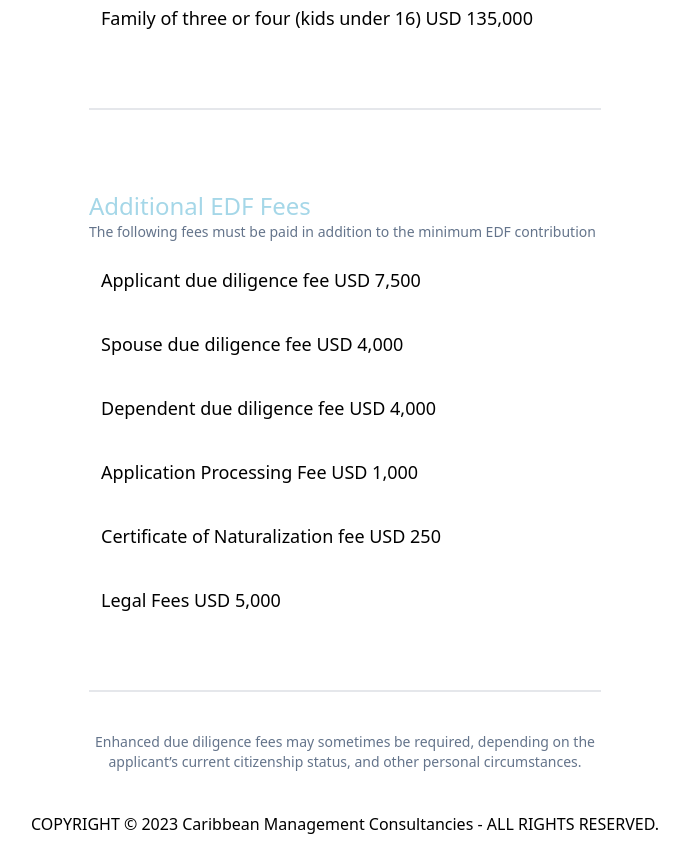
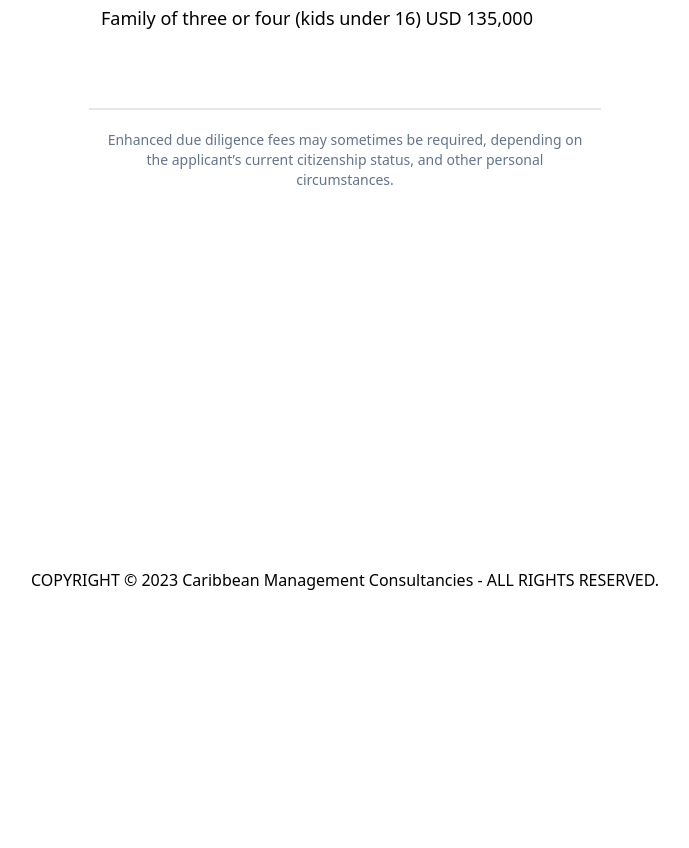
Before and after one commit to Caribbeandxb/cmc-final, a Next.js app: page /pricing in a window 1280 px wide. Shown: the part 480-1328 px from the top of the page, without its empty margins (295-984 px from the left). After the commit the page ends 1084 px from the top, so only its background shows below. Built offline with nearby package versions, Linux system fonts and the light colour scheme.

Commit message:
remove additional info

```diff
--- a/src/pages/pricing/index.js
+++ b/src/pages/pricing/index.js
@@ -35,9 +35,9 @@ const PricingPage = () => {
       <h3 className='tracking-wider text-xl text-center mb-10 font-bold  text-mainLightColor uppercase'>
         PRICING PLANS AND COSTS{' '}
       </h3>
-      <article className='max-w-lg mx-auto block'>
+      <article className='max-w-lg mx-auto block h-full'>
         {/* first state */}
-        <div className='border-b-2 mb-20'>
+        <div className='border-b-2 mb-5 h-full'>
           <h1 className='font-medium text-secondaryLightColor text-2xl'>
             Economic Diversification Fund (Donation){' '}
           </h1>
@@ -60,7 +60,7 @@ const PricingPage = () => {
         </div>
         {/* first state */}
         {/* second state */}
-        <div className='border-b-2  mb-10'>
+        {/* <div className='border-b-2  mb-10'>
           <h1 className='font-medium text-secondaryLightColor text-2xl'>
             Additional EDF Fees{' '}
           </h1>
@@ -90,15 +90,15 @@ const PricingPage = () => {
               </li>
             </ul>
           </div>
-        </div>
+        </div> */}
         {/* second state */}
 
-        <p className='text-slate-500 text-sm text-center mb-10 w-3/4 lg:w-full mx-auto'>
+      </article>
+        <p className='text-slate-500 text-sm text-center w-3/4 md:w-6/12 mx-auto'>
           Enhanced due diligence fees may sometimes be required, depending on
           the applicant’s current citizenship status, and other personal
           circumstances.{' '}
         </p>
-      </article>
     </Layout>
   );
 };
```
